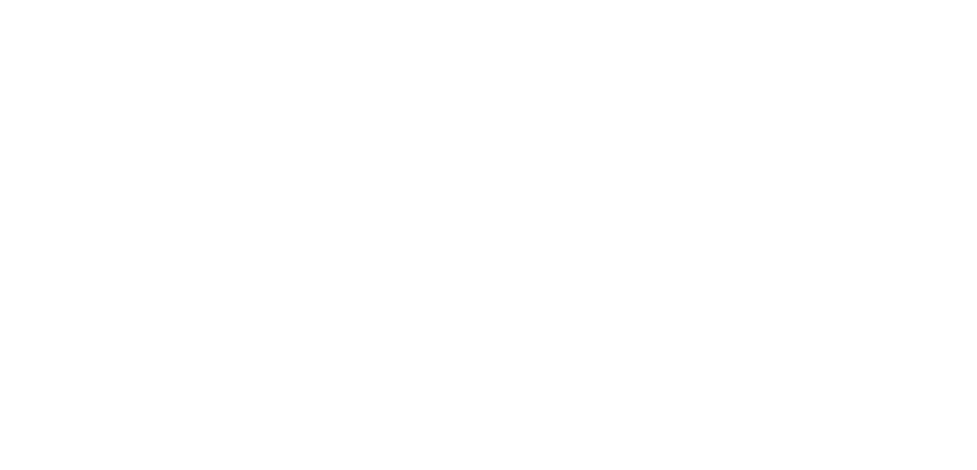
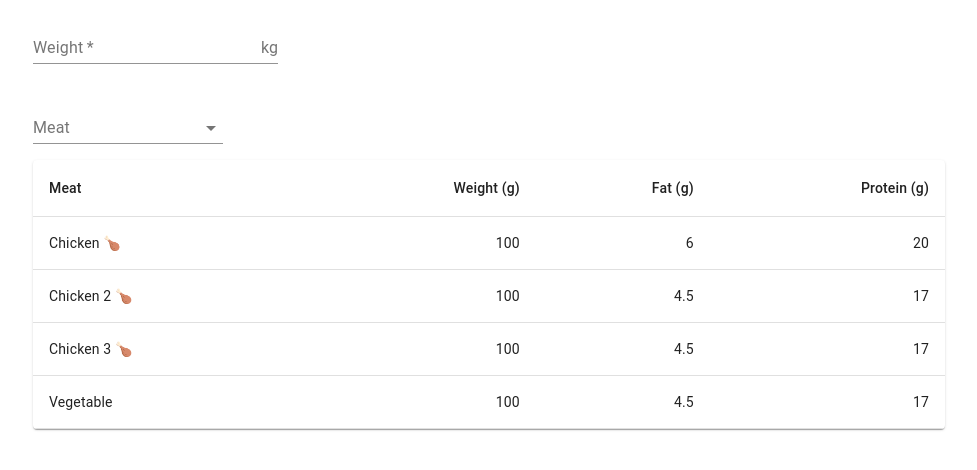
Before and after one commit to tonik/barf-calculator-frontend, a React (Create React App) app: page / in a window 1280 px wide. Shown: the top 470 px of the page, without its empty margins (151-1128 px from the left). Built offline with nearby package versions, Linux system fonts and the light colour scheme.

Commit message:
fix: conflicts

```diff
--- a/package.json
+++ b/package.json
@@ -3,9 +3,10 @@
   "version": "0.1.0",
   "private": true,
   "dependencies": {
+    "@emotion/react": "^11.1.5",
     "@emotion/styled": "^11.0.0",
     "@emotion/styled-base": "^11.0.0",
-    "@emotion/react": "^11.1.5",
+    "@material-ui/core": "^4.11.3",
     "@testing-library/jest-dom": "^5.11.4",
     "@testing-library/react": "^11.1.0",
     "@testing-library/user-event": "^12.1.10",
--- a/src/App.tsx
+++ b/src/App.tsx
@@ -1,8 +1,14 @@
 import React from "react";
 import { RecoilRoot } from "recoil";
 
+import Home from "views/Home";
+
 function App() {
-  return <RecoilRoot></RecoilRoot>;
+  return (
+    <RecoilRoot>
+      <Home />
+    </RecoilRoot>
+  );
 }
 
 export default App;
--- /dev/null
+++ b/src/components/NutritionTable.tsx
@@ -0,0 +1,117 @@
+import React from "react";
+import type { FC } from "react";
+import {
+  createStyles,
+  makeStyles,
+  useTheme,
+  Theme,
+} from "@material-ui/core/styles";
+import Table from "@material-ui/core/Table";
+import TableBody from "@material-ui/core/TableBody";
+import TableCell from "@material-ui/core/TableCell";
+import TableContainer from "@material-ui/core/TableContainer";
+import TableHead from "@material-ui/core/TableHead";
+import TableRow from "@material-ui/core/TableRow";
+import Paper from "@material-ui/core/Paper";
+import Box from "@material-ui/core/Box";
+import InputLabel from "@material-ui/core/InputLabel";
+import FormControl from "@material-ui/core/FormControl";
+import Select from "@material-ui/core/Select";
+import MenuItem from "@material-ui/core/MenuItem";
+import Input from "@material-ui/core/Input";
+
+type Data = {
+  name: string;
+  value: string;
+  id: number;
+  weight: number;
+  fat: number;
+  protein: number;
+  type: string;
+};
+
+interface TableDataProps {
+  data: Data[];
+}
+
+const useStyles = makeStyles((theme: Theme) =>
+  createStyles({
+    formControl: {
+      minWidth: 190,
+    },
+  })
+);
+
+function getStyles(name: string, meatName: string[], theme: Theme) {
+  return {
+    fontWeight:
+      meatName.indexOf(name) === -1
+        ? theme.typography.fontWeightRegular
+        : theme.typography.fontWeightMedium,
+  };
+}
+
+const NutritionTable: FC<TableDataProps> = ({ data }) => {
+  const classes = useStyles();
+  const theme = useTheme();
+  const [meatName, setMeatName] = React.useState<string[]>([]);
+
+  const handleChange = (event: React.ChangeEvent<{ value: unknown }>) => {
+    setMeatName(event.target.value as string[]);
+  };
+
+  return (
+    <Box my={4}>
+      <Box my={2}>
+        <FormControl className={classes.formControl}>
+          <InputLabel id="demo-mutiple-meat-label">Meat</InputLabel>
+          <Select
+            labelId="demo-mutiple-meat-label"
+            id="demo-mutiple-meat"
+            multiple
+            value={meatName}
+            onChange={handleChange}
+            input={<Input />}
+          >
+            {data.map((item) => (
+              <MenuItem
+                key={item.id}
+                value={item.value}
+                style={getStyles(item.value, meatName, theme)}
+              >
+                {item.name}
+              </MenuItem>
+            ))}
+          </Select>
+        </FormControl>
+      </Box>
+
+      <TableContainer component={Paper}>
+        <Table aria-label="meat table">
+          <TableHead>
+            <TableRow>
+              <TableCell>Meat</TableCell>
+              <TableCell align="right">Weight&nbsp;(g)</TableCell>
+              <TableCell align="right">Fat&nbsp;(g)</TableCell>
+              <TableCell align="right">Protein&nbsp;(g)</TableCell>
+            </TableRow>
+          </TableHead>
+          <TableBody>
+            {data.map((row) => (
+              <TableRow key={row.name}>
+                <TableCell component="th" scope="row">
+                  {row.name}
+                </TableCell>
+                <TableCell align="right">{row.weight}</TableCell>
+                <TableCell align="right">{row.fat}</TableCell>
+                <TableCell align="right">{row.protein}</TableCell>
+              </TableRow>
+            ))}
+          </TableBody>
+        </Table>
+      </TableContainer>
+    </Box>
+  );
+};
+
+export default NutritionTable;
--- a/src/index.tsx
+++ b/src/index.tsx
@@ -1,5 +1,5 @@
 import React from "react";
-import ReactDOM from 'react-dom'
+import ReactDOM from "react-dom";
 
 import App from "./App";
 
--- a/src/state/bowl.ts
+++ b/src/state/bowl.ts
@@ -2,5 +2,42 @@
 
 export const bowlState = atom({
   key: "bowlState",
-  default: [],
+  default: [
+    {
+      name: "Chicken 🍗",
+      value: "chicken",
+      id: 1,
+      weight: 100,
+      fat: 6.0,
+      protein: 20,
+      type: "meat",
+    },
+    {
+      name: "Chicken 2 🍗",
+      value: "chicken-2",
+      id: 2,
+      weight: 100,
+      fat: 4.5,
+      protein: 17,
+      type: "meat",
+    },
+    {
+      name: "Chicken 3 🍗",
+      value: "chicken-3",
+      id: 3,
+      weight: 100,
+      fat: 4.5,
+      protein: 17,
+      type: "meat",
+    },
+    {
+      name: "Vegetable",
+      value: "vegetable",
+      id: 4,
+      weight: 100,
+      fat: 4.5,
+      protein: 17,
+      type: "vegetable",
+    },
+  ],
 });
--- /dev/null
+++ b/src/views/Home.tsx
@@ -0,0 +1,44 @@
+import React, { SyntheticEvent } from "react";
+import { useRecoilValue, useRecoilState } from "recoil";
+import Container from "@material-ui/core/Container";
+import Box from "@material-ui/core/Box";
+import TextField from "@material-ui/core/TextField";
+import InputAdornment from "@material-ui/core/InputAdornment";
+
+import NutritionTable from "components/NutritionTable";
+
+import { bowlState } from "state/bowl";
+import { dogState } from "state/dog";
+
+function Home() {
+  const bowl = useRecoilValue(bowlState);
+  const [dog, setDog] = useRecoilState(dogState);
+
+  const handleChange = (e: SyntheticEvent) => {
+    const target = e.target as HTMLInputElement;
+
+    setDog({ ...dog, weight: parseInt(target.value) });
+  };
+
+  return (
+    <Container maxWidth="md">
+      <Box my={2}>
+        <TextField
+          id="outlined-number"
+          label="Weight"
+          type="number"
+          InputProps={{
+            endAdornment: <InputAdornment position="end">kg</InputAdornment>,
+          }}
+          required
+          onChange={handleChange}
+          value={dog.weight ? dog.weight : ""}
+        />
+      </Box>
+
+      <NutritionTable data={bowl} />
+    </Container>
+  );
+}
+
+export default Home;
```
Also changed, not shown: 1 other file (tests, documents, lock files or other folders).
